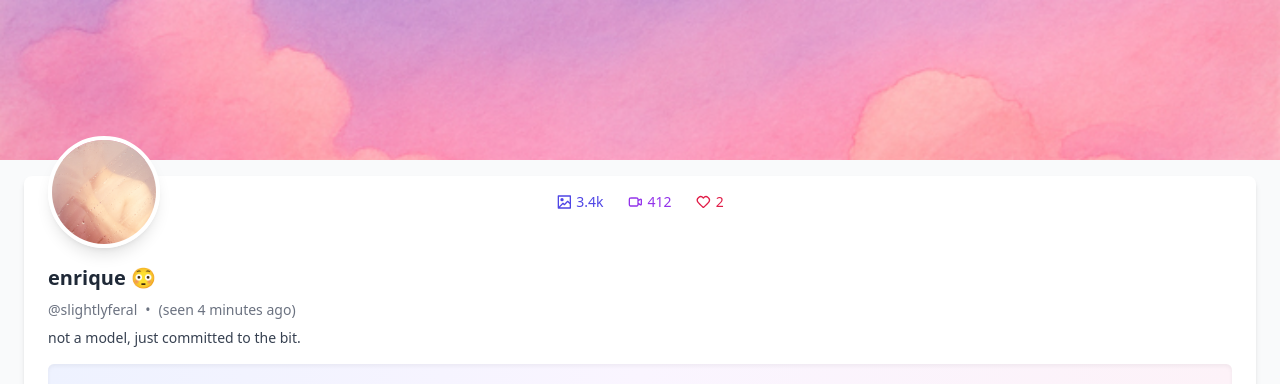
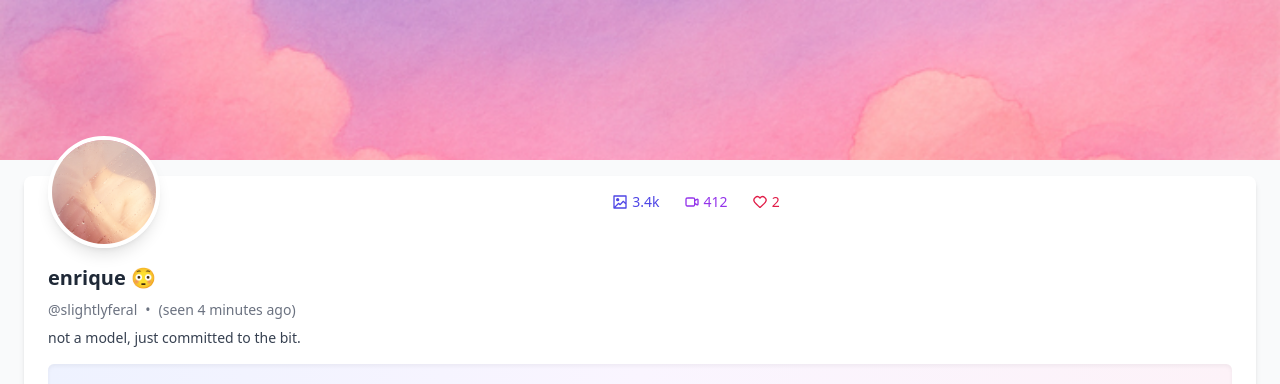
Before and after one commit to enriquebarragan/enriquebarragan.github.io, a Jekyll site: the page built from rips/not-onlyfans/index.md, in a window 1280 px wide. Shown: the top 384 px of the page. Built offline with Jekyll 4.4.1, drawn with Linux system fonts in a browser that asks for light colours; nearby versions of some CDN libraries.

Commit message:
Update index.md

```diff
--- a/rips/not-onlyfans/index.md
+++ b/rips/not-onlyfans/index.md
@@ -17,16 +17,20 @@ permalink: /rips/not-onlyfans/
     <!-- SECTION 1: Profile Card -->
 <div class="bg-white shadow-md rounded-lg p-6 space-y-4">
   <!-- Avatar and Stats Row -->
-  <div class="flex items-start relative">
-    <!-- Avatar -->
+<div class="flex items-start">
+  <!-- Avatar -->
+  <div class="shrink-0">
     <img
       src="/assets/images/of-pfp.JPG"
       alt="profile picture"
       class="w-28 h-28 rounded-full border-4 border-white shadow-lg object-cover -mt-16"
     />
+  </div>
 
+  <!-- Spacer that grows and centers stats in remaining space -->
+  <div class="flex-1 flex justify-center -mt-2">
     <!-- Stats -->
-  <div class="absolute left-1/2 transform -translate-x-1/2 -mt-2 flex space-x-6 text-gray-800 text-sm">
+    <div class="flex space-x-6 text-gray-800 text-sm">
       <div class="flex items-center space-x-1 text-indigo-600">
         <svg class="w-4 h-4 fill-current" viewBox="0 0 24 24" xmlns="http://www.w3.org/2000/svg">
           <path d="M3,22H21a1,1,0,0,0,1-1V3a1,1,0,0,0-1-1H3A1,1,0,0,0,2,3V21A1,1,0,0,0,3,22Zm2.414-2L10,15.414l1.293,1.293a1,1,0,0,0,1.414,0L17,12.414l3,3V20ZM20,4v8.586l-2.293-2.293a1,1,0,0,0-1.414,0L12,14.586l-1.293-1.293a1,1,0,0,0-1.414,0L4,18.586V4ZM6,8.5A2.5,2.5,0,1,1,8.5,11,2.5,2.5,0,0,1,6,8.5Z"/>
@@ -47,6 +51,7 @@ permalink: /rips/not-onlyfans/
       </div>
     </div>
   </div>
+</div>
       <!-- name/bio -->
       <div class="space-y-2">
         <h1 class="text-xl font-semibold">enrique 😳</h1>
```
